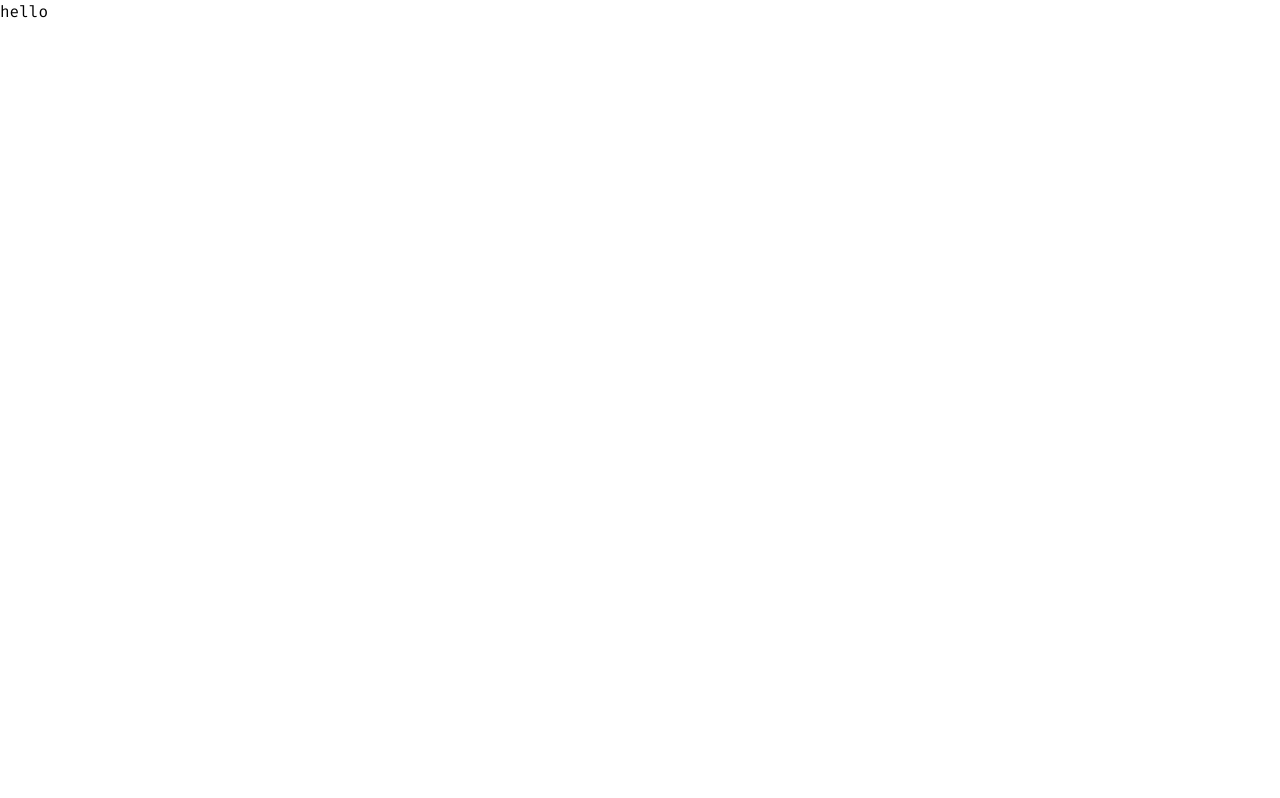
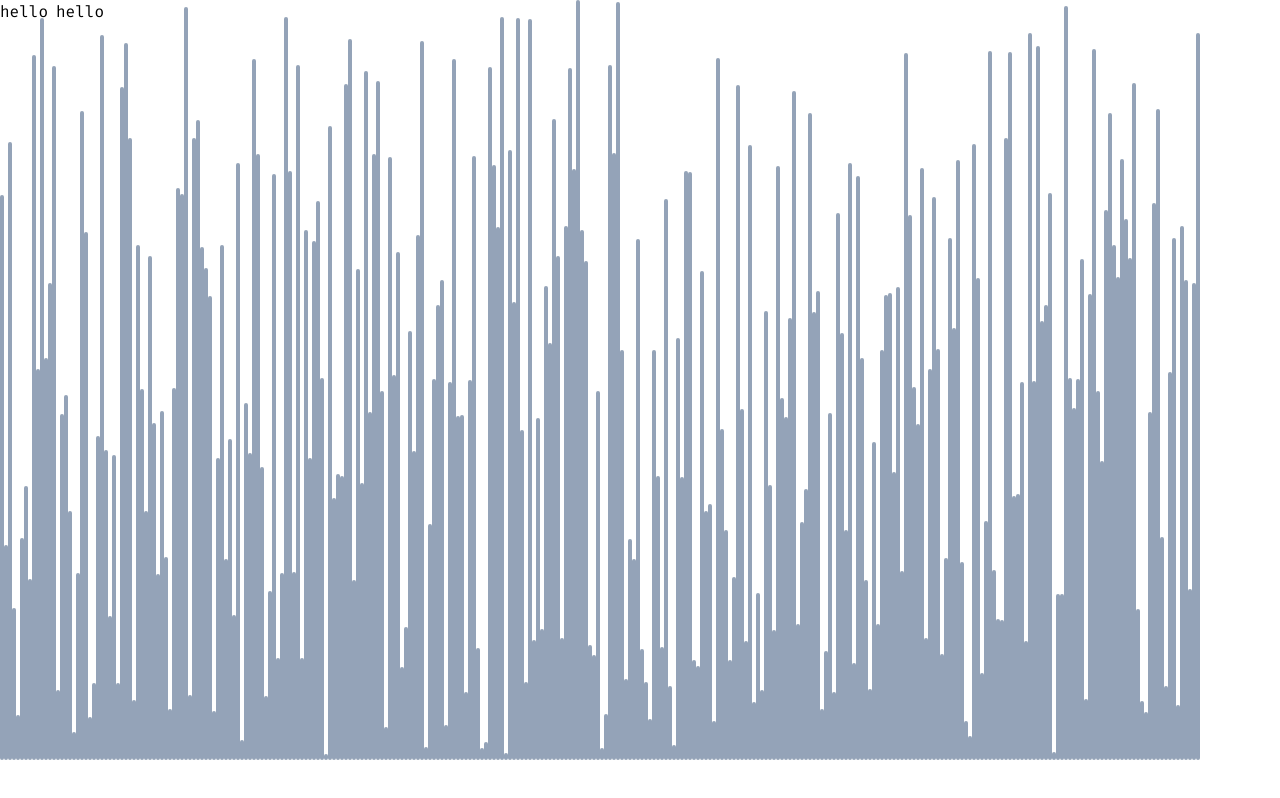
Before and after one commit to thamognya/Algo-Visualizer, a Next.js app: page / in a window 1280 px wide. Built offline with nearby package versions, Linux system fonts and the light colour scheme.

Commit message:
have to work on css

```diff
--- a/components/sortingVisualizer/index.tsx
+++ b/components/sortingVisualizer/index.tsx
@@ -1,21 +1,74 @@
 import React from 'react'
 import {useState} from 'react'
 
-class SortingVisualizer extends React.Component {
+interface ArrayState {
+    array: any;
+    arraySize: number;
+    min: number;
+    max: number;
+}
+
+export class SortingVisualizer extends React.Component<{}, ArrayState> {
+
     constructor(props: {} | Readonly<{}>) {
         super(props);
 
         this.state = {
             array: [],
+            arraySize: 300,
+            min: 5,
+            max: 1000,
         }
     }
 
+    componentDidMount() {
+        this.resetArray();
+    }
 
+    resetArray() {
+
+        const array = [];
+        const n: number = this.state.arraySize;
+        const min: number = this.state.min;
+        const max: number = this.state.max;
+
+        for (let i = 0; i < n; i++) {
+            array.push(randomIntFromInterval(min, max))
+        }
+
+        this.setState({array})
+    }
     render () {
+
+        const array = this.state.array;
+
         return (
-            <h1>hello</h1>
+        <>
+            <div className="grid gap-10 grid-rows-2">
+                <div className="flex gap-2">
+                    <h1>hello</h1>
+                    <h1>hello</h1>
+                </div>
+                <div className="absolute">
+                    {array && array.map((value: any, idx: any) => {
+                        return (
+                            <div
+                                key={idx}
+                                className="inline-block bg-slate-400 px-0.5 rounded-lg"
+                                style={{
+                                    height: `${value * 0.095}vh`,
+                                }}
+                            >
+                            </div>
+                        )
+                    })}
+                </div>
+            </div>
+        </>
         )
     }
 }
 
-export default SortingVisualizer
+function randomIntFromInterval(min: any, max: any) { // min and max included
+    return Math.floor(Math.random() * (max - min + 1) + min)
+}
--- a/pages/index.tsx
+++ b/pages/index.tsx
@@ -2,7 +2,7 @@ import type { NextPage } from 'next'
 import Head from 'next/head'
 import Image from 'next/image'
 // file imports
-import SortingVisualizer from '../components/sortingVisualizer'
+import {SortingVisualizer} from '../components/sortingVisualizer'
 
 const Home: NextPage = () => {
     return (
```
